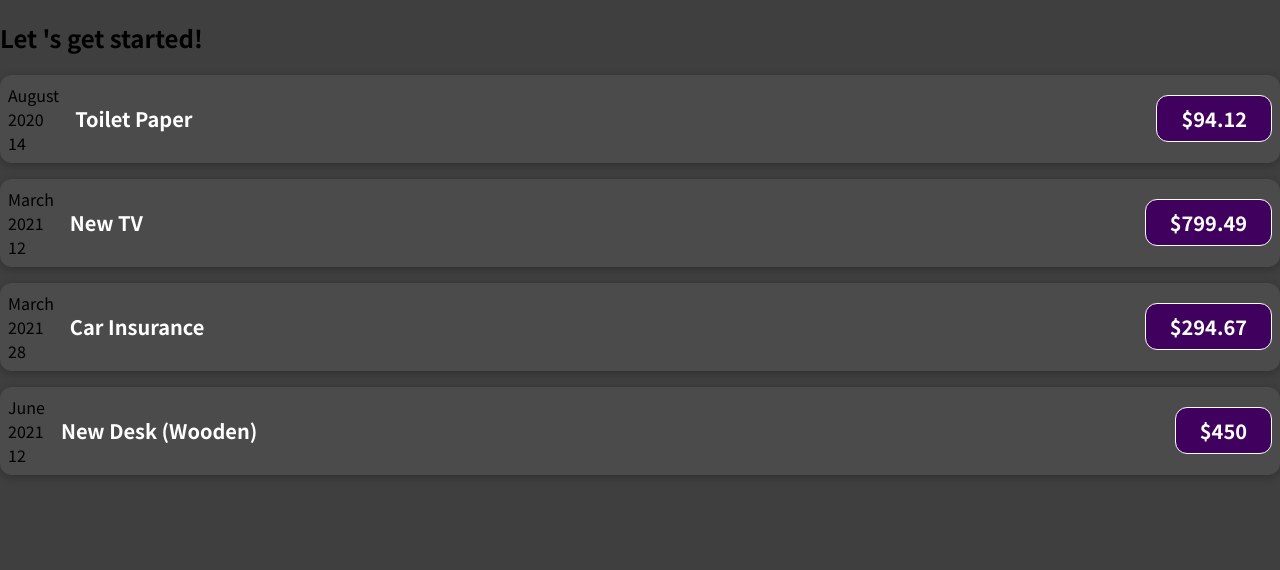
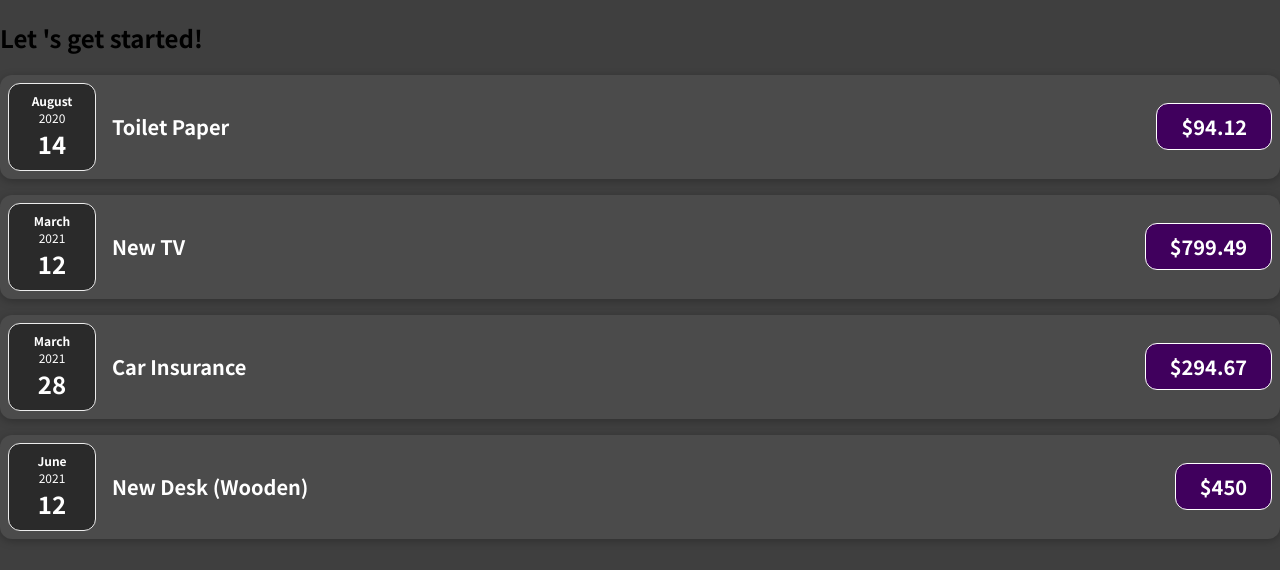
Before and after one commit to sarthak13gupta/expense_app_react, a React (Create React App) app: page / in a window 1280 px wide. Shown: the top 570 px of the page. Built offline with nearby package versions, Linux system fonts and the light colour scheme.

Commit message:
date layout

```diff
--- a/src/App.jsx
+++ b/src/App.jsx
@@ -35,23 +35,23 @@
             <ExpenseItem
             title = {expenses[0].title}
             amount = {expenses[0].amount}
-            date = {expenses[0].date}>
-            </ExpenseItem>
+            date = {expenses[0].date}
+            />
             <ExpenseItem
             title = {expenses[1].title}
             amount = {expenses[1].amount}
-            date = {expenses[1].date}>
-            </ExpenseItem>
+            date = {expenses[1].date}
+            />
             <ExpenseItem
             title = {expenses[2].title}
             amount = {expenses[2].amount}
-            date = {expenses[2].date}>
-            </ExpenseItem>
+            date = {expenses[2].date}
+            />
             <ExpenseItem
             title = {expenses[3].title}
             amount = {expenses[3].amount}
-            date = {expenses[3].date}>
-            </ExpenseItem>
+            date = {expenses[3].date}
+            />
         </div>
     );
 }
--- /dev/null
+++ b/src/components/ExpenseDate.css
@@ -0,0 +1,26 @@
+.expense-date {
+    display: flex;
+    flex-direction: column;
+    width: 5.5rem;
+    height: 5.5rem;
+    border: 1px solid #ececec;
+    background-color: #2a2a2a;
+    color: white;
+    border-radius: 12px;
+    align-items: center;
+    justify-content: center;
+}
+
+.expense-date__month {
+    font-size: 0.75rem;
+    font-weight: bold;
+}
+
+.expense-date__year {
+    font-size: 0.75rem;
+}
+
+.expense-date__day {
+    font-size: 1.5rem;
+    font-weight: bold;
+}
--- /dev/null
+++ b/src/components/ExpenseDate.jsx
@@ -0,0 +1,18 @@
+import "./ExpenseDate.css";
+
+
+function ExpenseDate(props){
+    const month = props.date.toLocaleString("en-GB" , {month:"long"});
+    const day = props.date.toLocaleString("en-GB" , {day:"2-digit"});
+    const year = props.date.getFullYear();
+
+    return(
+        <div className = "expense-date">
+            <div className = "expense-date__month">{month}</div>
+            <div className = "expense-date__year">{year}</div>
+            <div className = "expense-date__day">{day}</div>
+            </div>
+    )
+}
+
+export default ExpenseDate;
--- a/src/components/ExpenseItem.jsx
+++ b/src/components/ExpenseItem.jsx
@@ -1,15 +1,10 @@
 import "./ExpenseItem.css"
+import ExpenseDate from "./ExpenseDate";
 function ExpenseItem(props) {
-    const month = props.date.toLocaleString("en-GB" , {month:"long"});
-    const day = props.date.toLocaleString("en-GB" , {day:"2-digit"});
-    const year = props.date.getFullYear();
+
     return (
         <div className = "expense-item">
-            <div>
-            <div>{month}</div>
-            <div>{year}</div>
-            <div>{day}</div>
-            </div>
+            <ExpenseDate date = {props.date}/>
             <div className = "expense-item__description">
                 <h2>{props.title}</h2>
                 <div className = "expense-item__price">${props.amount}</div>
```
Also changed, not shown: 2 other files (tests, documents, lock files or other folders).
